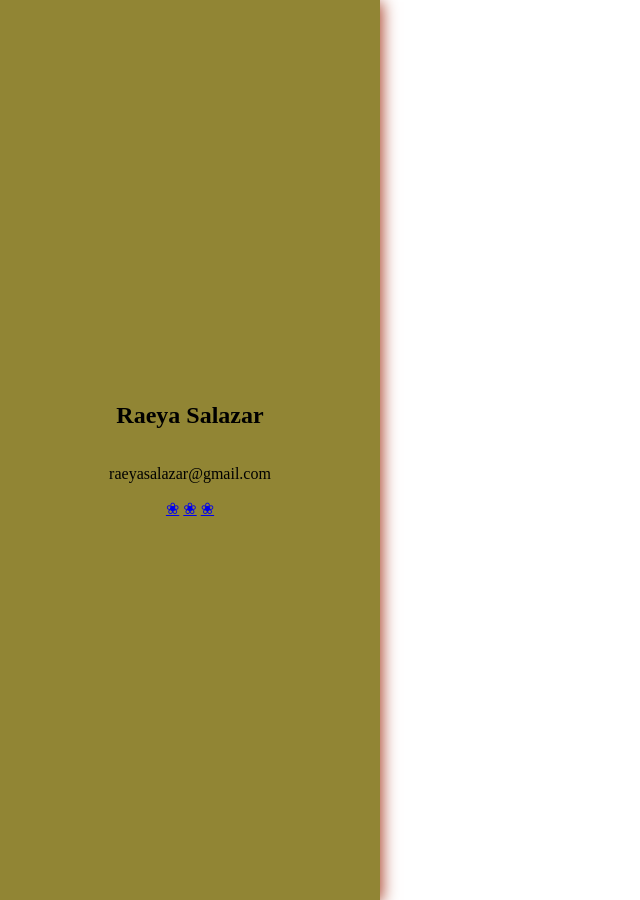
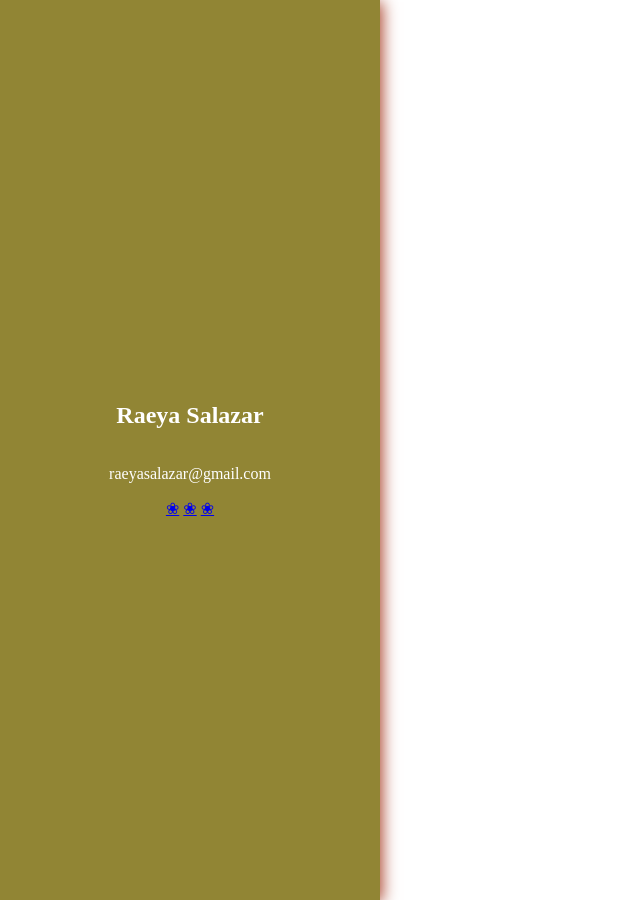
Before and after one commit to RaeSalazar/raeya-salazar-portfolio, a Jekyll site: the page built from index.html, in a window 1280 px wide. Shown: the whole page, without its empty margins (0-640 px from the left). Built offline with Jekyll 4.4.1, drawn with Linux system fonts in a browser that asks for light colours.

Commit message:
Update sidebar.scss
text color change

```diff
--- a/_sass/sidebar.scss
+++ b/_sass/sidebar.scss
@@ -3,6 +3,7 @@
 	background: #918534;
 	padding: 20px;
 	text-align: center;
+	color: #fff;
 	box-shadow: 2px 2px 15px #A83D25;
 	position: fixed;
 	left:0;
```
